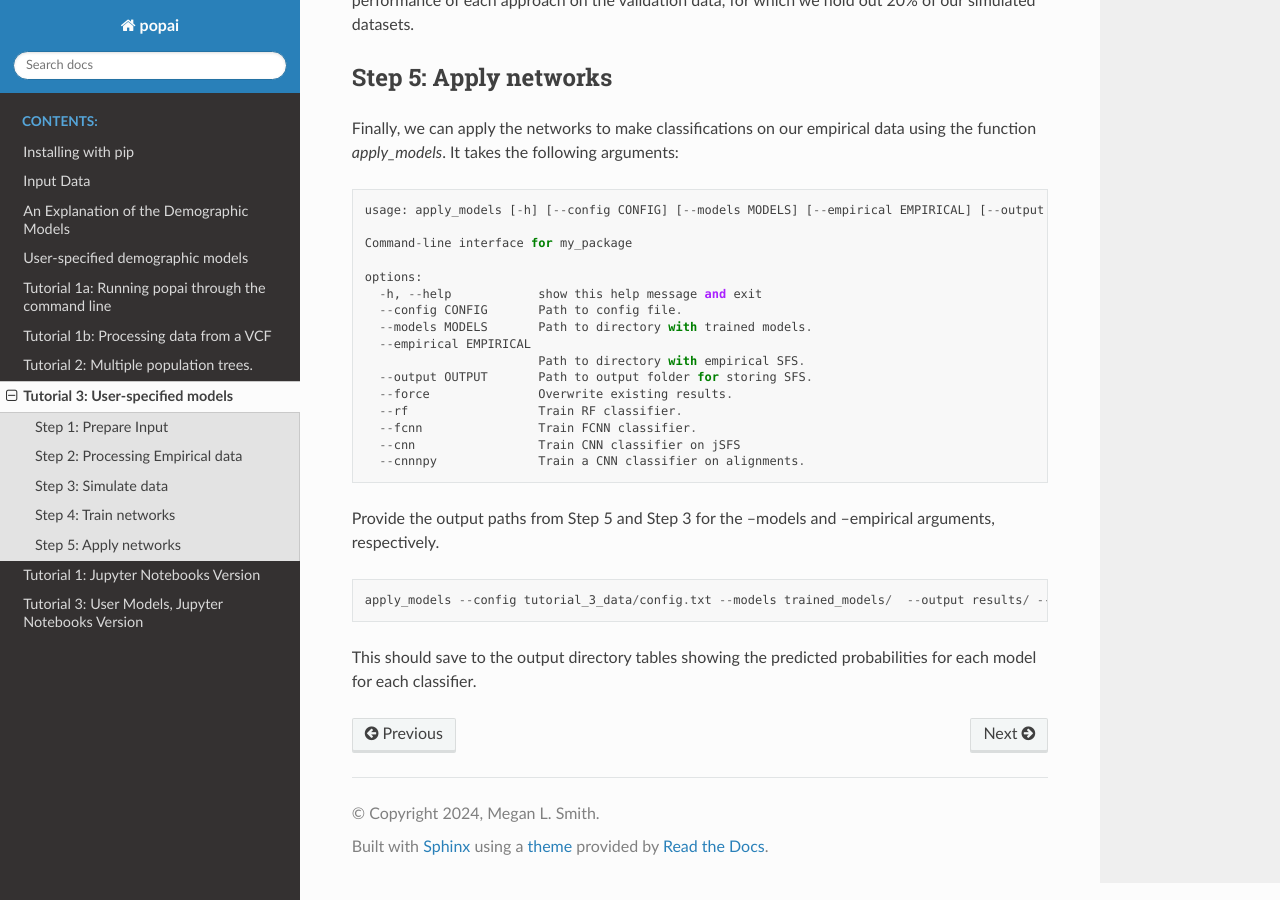
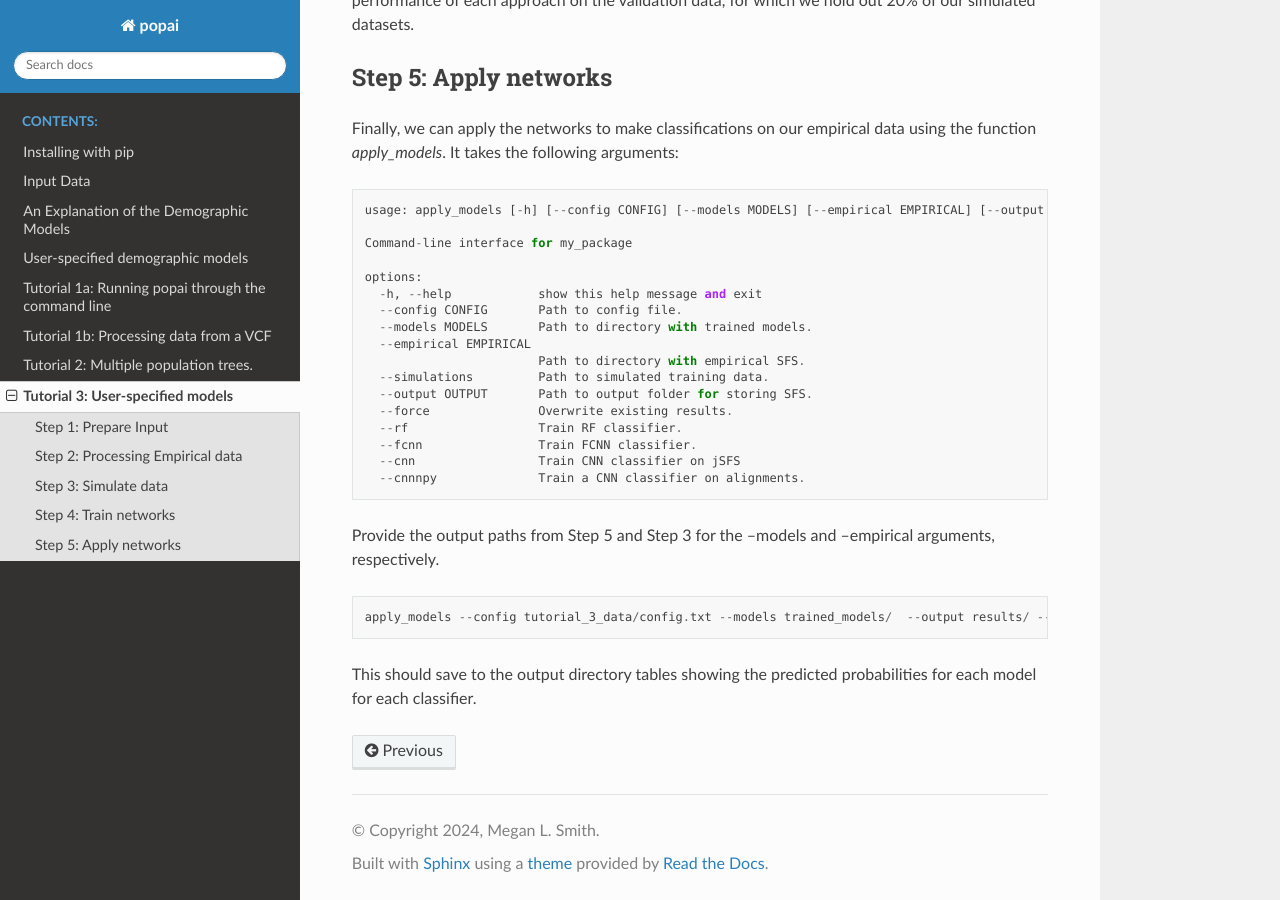
Before and after one commit to SmithLabBio/popai, a Sphinx documentation site: the page built from docs/usage/cli_tutorial_3.rst, in a window 1280 px wide and 900 px high, scrolled down 3725 px. Built offline with Sphinx 7.4.7 and the Read the Docs theme 3.1.0, drawn with Linux system fonts in a browser that asks for light colours.

Commit message:
Updated command line tutorials and temp removal of jupyter notebooks

```diff
--- a/docs/index.rst
+++ b/docs/index.rst
@@ -18,8 +18,7 @@ Welcome to popai's documentation!
    usage/cli_tutorial_1b.rst
    usage/cli_tutorial_2.rst
    usage/cli_tutorial_3.rst
-   notebooks/jupyter_tutorial_1.ipynb
-   notebooks/jupyter_tutorial_3.ipynb
+
 
 
 Indices and tables
--- a/docs/usage/cli_tutorial.rst
+++ b/docs/usage/cli_tutorial.rst
@@ -167,6 +167,7 @@ Finally, we can apply the networks to make classifications on our empirical data
       --models MODELS       Path to directory with trained models.
       --empirical EMPIRICAL
                             Path to directory with empirical SFS.
+      --simulations         Path to simulated training data.
       --output OUTPUT       Path to output folder for storing SFS.
       --force               Overwrite existing results.
       --rf                  Train RF classifier.
@@ -178,6 +179,6 @@ Provide the output paths from Step 5 and Step 3 for the --models and --empirical
 
 .. code-block:: python
 
-    apply_models --config tutorial_1_data/config.txt --models trained_models/  --output results/ --empirical empirical/ --rf --fcnn --cnn --cnnnpy
+    apply_models --config tutorial_1_data/config.txt --models trained_models/  --output results/ --empirical empirical/ --rf --fcnn --cnn --cnnnpy --simulations simulated/
 
 This should save to the output directory tables showing the predicted probabilities for each model for each classifier.
--- a/docs/usage/cli_tutorial_2.rst
+++ b/docs/usage/cli_tutorial_2.rst
@@ -160,6 +160,7 @@ Finally, we can apply the networks to make classifications on our empirical data
       --models MODELS       Path to directory with trained models.
       --empirical EMPIRICAL
                             Path to directory with empirical SFS.
+      --simulations         Path to simulated training data.
       --output OUTPUT       Path to output folder for storing SFS.
       --force               Overwrite existing results.
       --rf                  Train RF classifier.
@@ -171,6 +172,6 @@ Provide the output paths from Step 5 and Step 3 for the --models and --empirical
 
 .. code-block:: python
 
-    apply_models --config tutorial_2_data/config.txt --models trained_models/  --output results/ --empirical empirical/ --rf --fcnn --cnn --cnnnpy
+    apply_models --config tutorial_2_data/config.txt --models trained_models/  --output results/ --empirical empirical/ --rf --fcnn --cnn --cnnnpy --simulations simulated/
 
 This should save to the output directory tables showing the predicted probabilities for each model for each classifier.
--- a/docs/usage/cli_tutorial_3.rst
+++ b/docs/usage/cli_tutorial_3.rst
@@ -163,6 +163,7 @@ Finally, we can apply the networks to make classifications on our empirical data
       --models MODELS       Path to directory with trained models.
       --empirical EMPIRICAL
                             Path to directory with empirical SFS.
+      --simulations         Path to simulated training data.
       --output OUTPUT       Path to output folder for storing SFS.
       --force               Overwrite existing results.
       --rf                  Train RF classifier.
@@ -174,6 +175,5 @@ Provide the output paths from Step 5 and Step 3 for the --models and --empirical
 
 .. code-block:: python
 
-    apply_models --config tutorial_3_data/config.txt --models trained_models/  --output results/ --empirical empirical/ --rf --fcnn --cnn --cnnnpy
-
+    apply_models --config tutorial_3_data/config.txt --models trained_models/  --output results/ --empirical empirical/ --rf --fcnn --cnn --cnnnpy --simulations simulated/
 This should save to the output directory tables showing the predicted probabilities for each model for each classifier.
```
